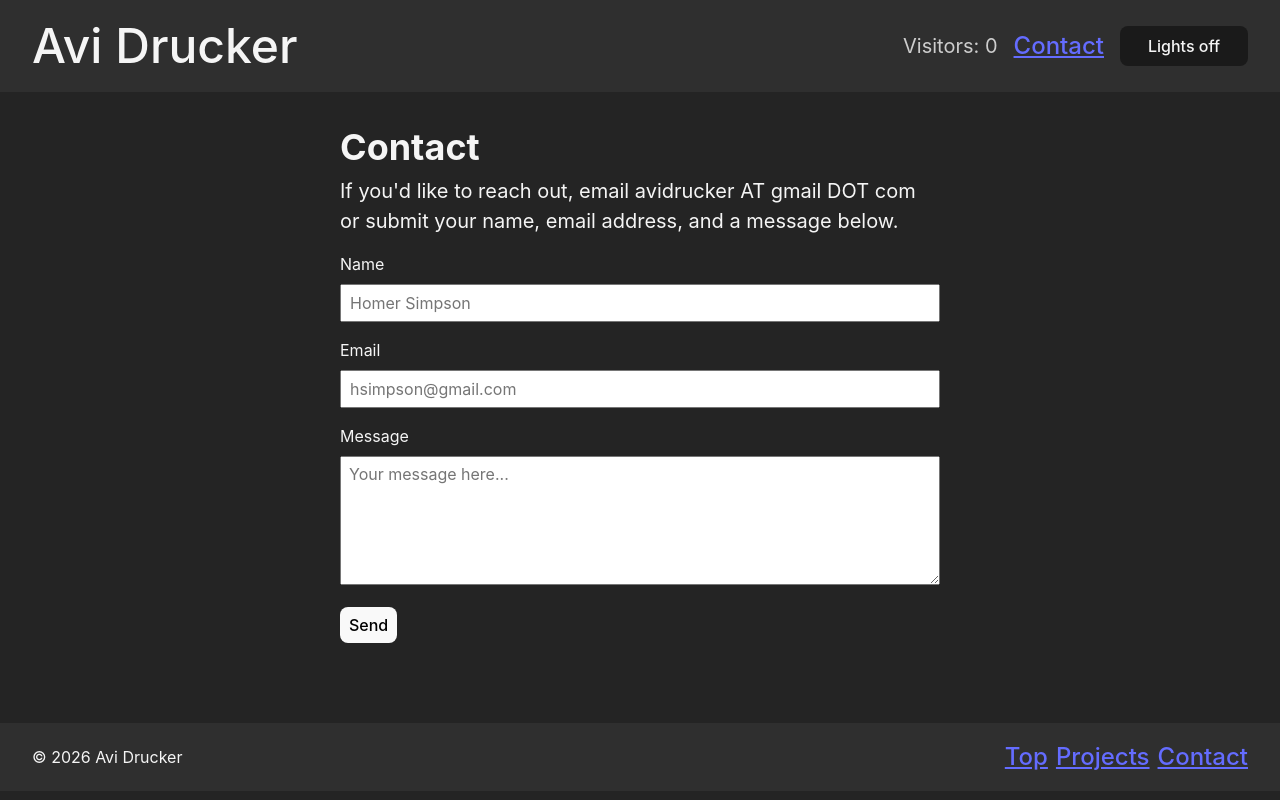
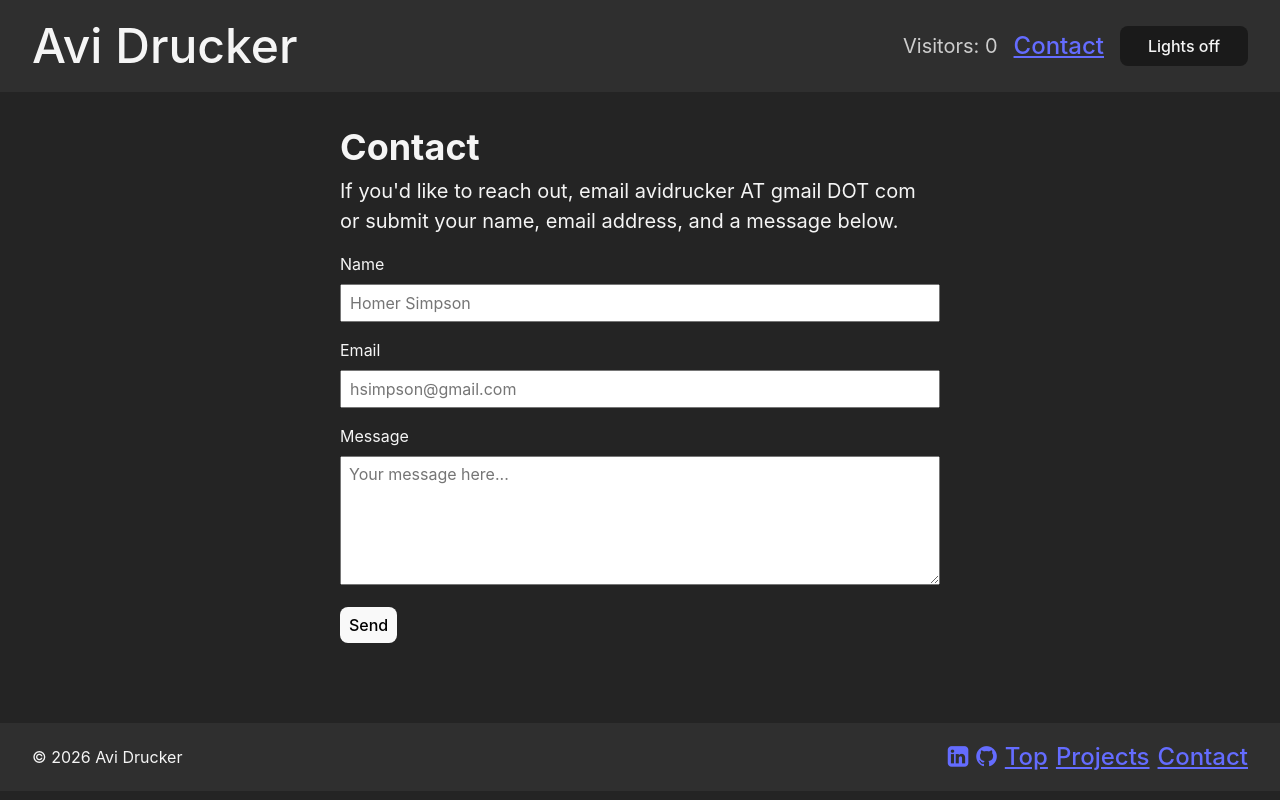
Before and after one commit to avidrucker/portfolio-website, a React (Vite) app: page /contact in a window 1280 px wide. Built offline with nearby package versions, Linux system fonts and the light colour scheme; no server answers.

Commit message:
add socail media links

```diff
--- a/index.html
+++ b/index.html
@@ -5,6 +5,7 @@
     <link rel="icon" type="image/svg+xml" href="/vite.svg" />
     <meta name="viewport" content="width=device-width, initial-scale=1.0" />
     <link rel="stylesheet" href="https://unpkg.com/tachyons@4.12.0/css/tachyons.min.css"/>
+    <link rel="stylesheet" href="https://cdnjs.cloudflare.com/ajax/libs/font-awesome/4.7.0/css/font-awesome.min.css"/>
     <title>Avi Drucker Portfolio Site</title>
     <meta name="description" content="Avi Drucker is a software engineer specializing in frontend development. This is his portfolio site, showcasing his work and projects." />
   </head>
--- a/src/components/Footer.jsx
+++ b/src/components/Footer.jsx
@@ -9,7 +9,25 @@ function Footer({ darkMode }) {
     >
       <nav className="flex items-center justify-between ph2 ph4-ns pv3">
         <p className="ma0 mr-auto">&copy; {new Date().getFullYear()} <span className="nowrap">Avi Drucker</span></p>
-        <section className="flex flex-wrap justify-end">
+        <section className="flex flex-wrap items-center justify-end">
+        <a
+          aria-label="LinkedIn"
+          className="f3 link ml2"
+          href="https://linkedin.com/in/avidrucker"
+          rel="noreferrer"
+          target="_blank"
+        >
+          <i aria-hidden="true" className="fa fa-linkedin-square" />
+        </a>
+        <a
+          aria-label="GitHub"
+          className="f3 link ml2"
+          href="https://github.com/avidrucker/"
+          rel="noreferrer"
+          target="_blank"
+        >
+          <i aria-hidden="true" className="fa fa-github" />
+        </a>
         <a className="f3 link underline ml2" href="#top">
           Top
         </a>
```
